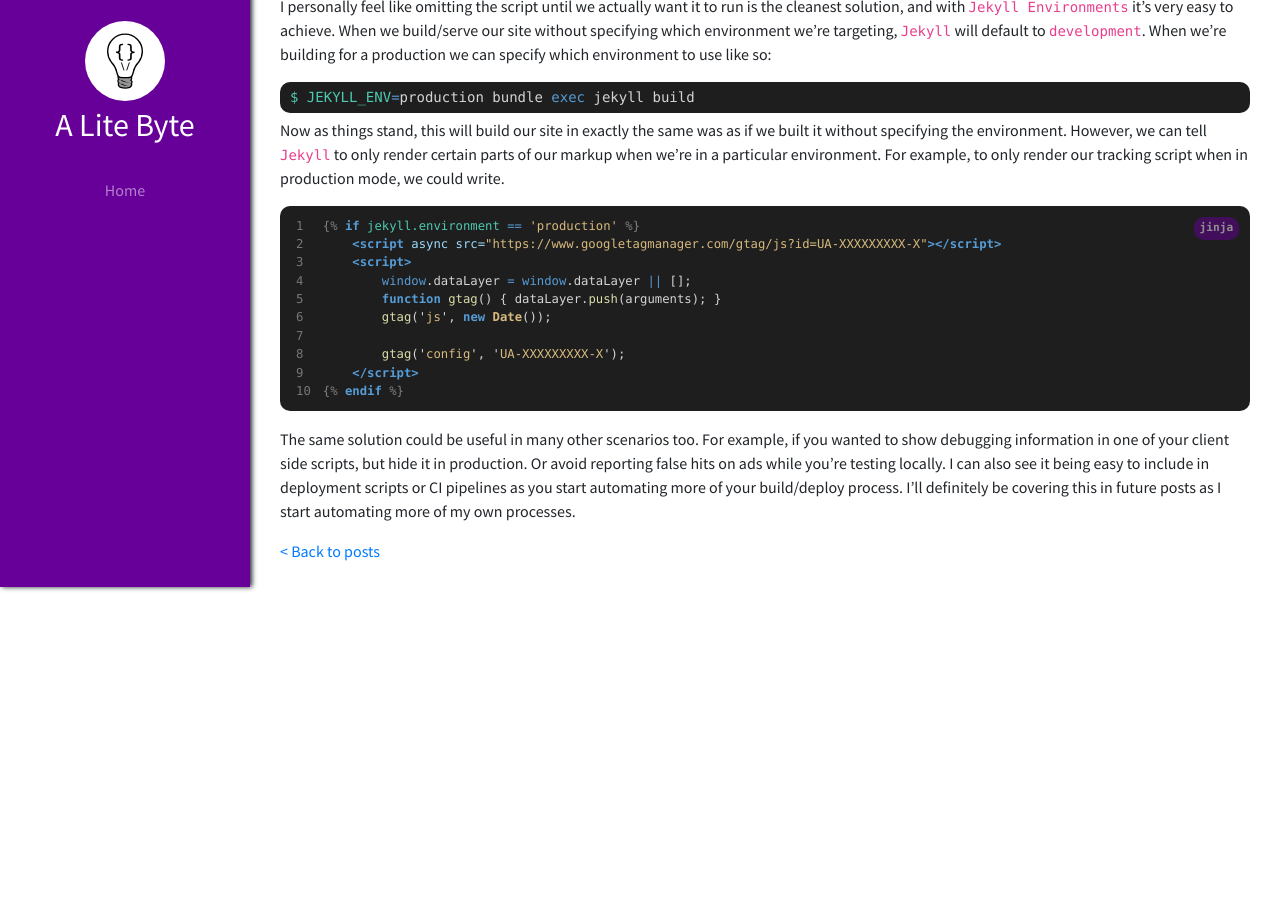
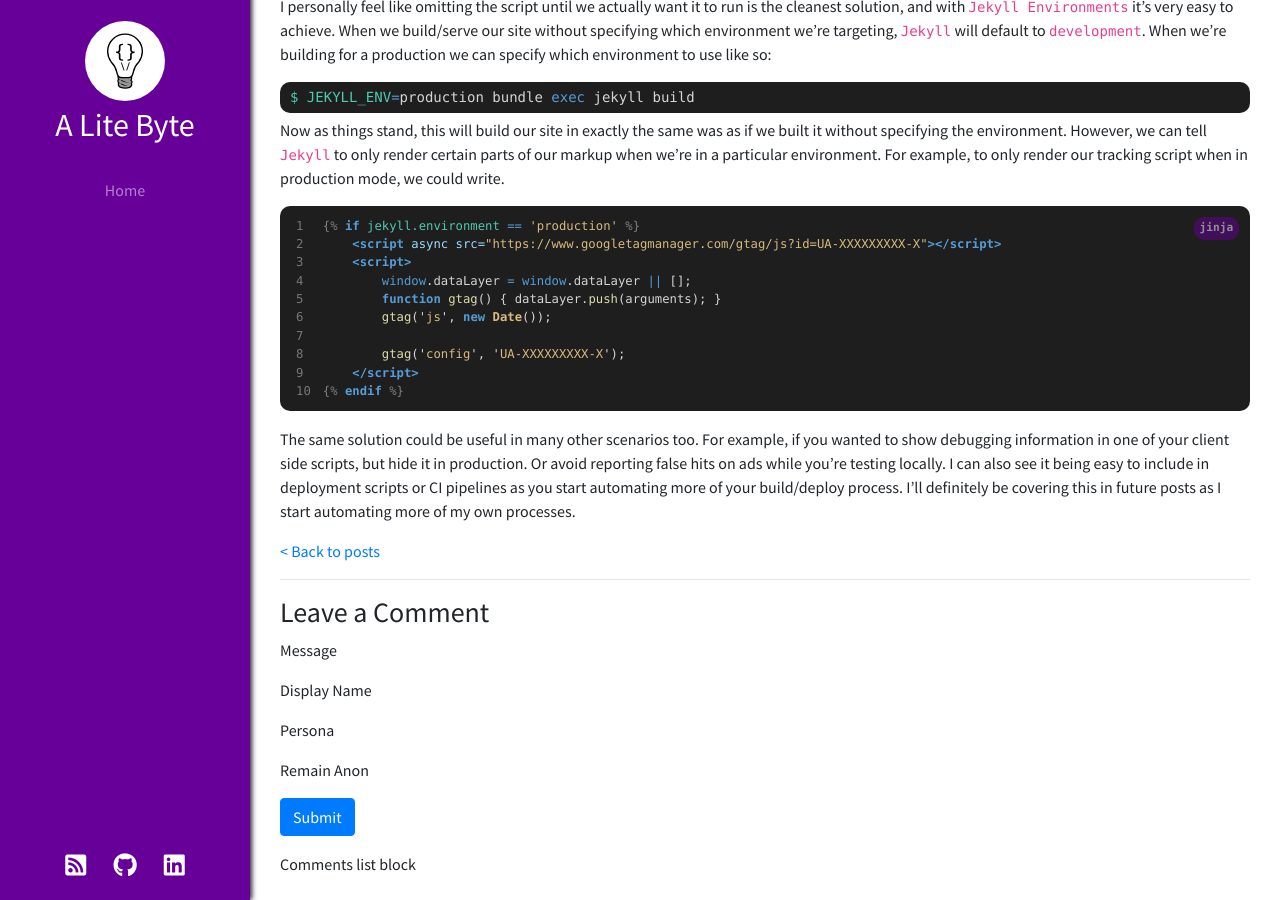
Before and after one commit to tombloor/alitebyte, a Jekyll site: the page built from _posts/2019-10-21-taking-a-bite-out-of-jekyll-3.md, in a window 1280 px wide and 900 px high, scrolled down 1016 px. Built offline with Jekyll 4.4.1, drawn with Linux system fonts in a browser that asks for light colours; nearby versions of some CDN libraries; emoji names are drawn with the system emoji font; library files that are not in the unit come from our copies; comment, search, counter and statistics services are not loaded; before the commit the page ends 1603 px from its top, so only the background shows below that.

Commit message:
started comment forms

```diff
--- /dev/null
+++ b/_includes/posts/comments-list.html
@@ -0,0 +1 @@
+<p>Comments list block</p>
--- /dev/null
+++ b/_includes/posts/new-comment.html
@@ -0,0 +1,18 @@
+<form>
+    <h3>Leave a Comment</h3>
+    <div class='form-group'>
+        <p>Message</p>
+    </div>
+    <div class='form-group'>
+        <p>Display Name</p>
+    </div>
+    <div class='form-group'>
+        <p>Persona</p>
+    </div>
+    <div class='form-group'>
+        <p>Remain Anon</p>
+    </div>
+    <div class='form-group'>
+        <button class='btn btn-primary'>Submit</button>
+    </div>
+</form>
--- a/_layouts/post.html
+++ b/_layouts/post.html
@@ -7,3 +7,8 @@
     {{ content }}
 </div>
 <a href='/index.html'>&lt; Back to posts</a>
+
+<hr />
+
+{% include posts/new-comment.html post=page %}
+{% include posts/comments-list.html post=page %}
```
